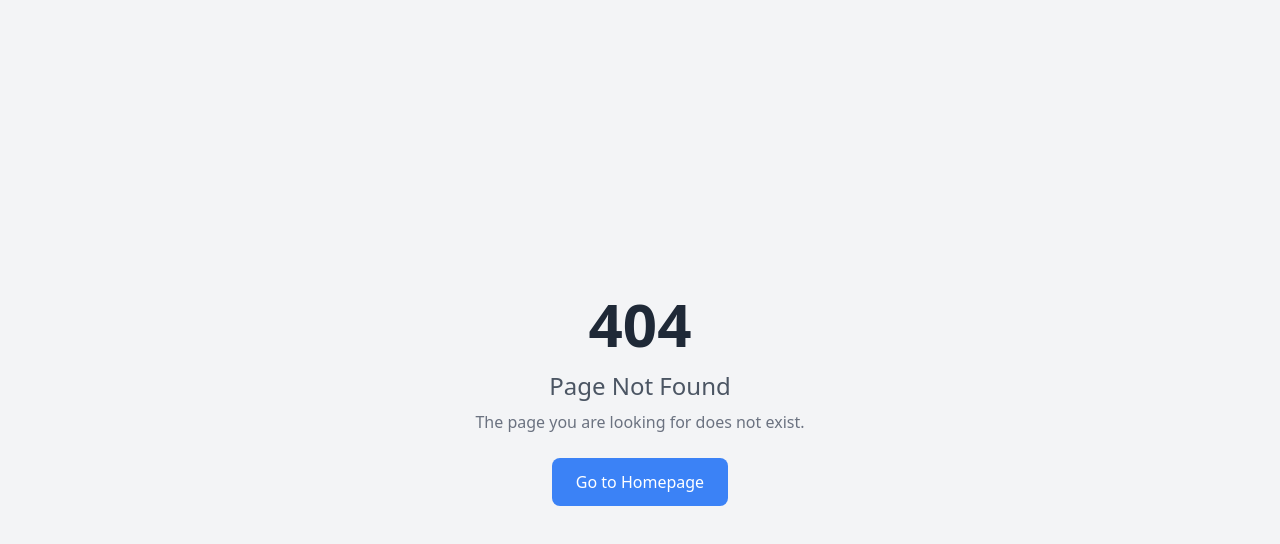
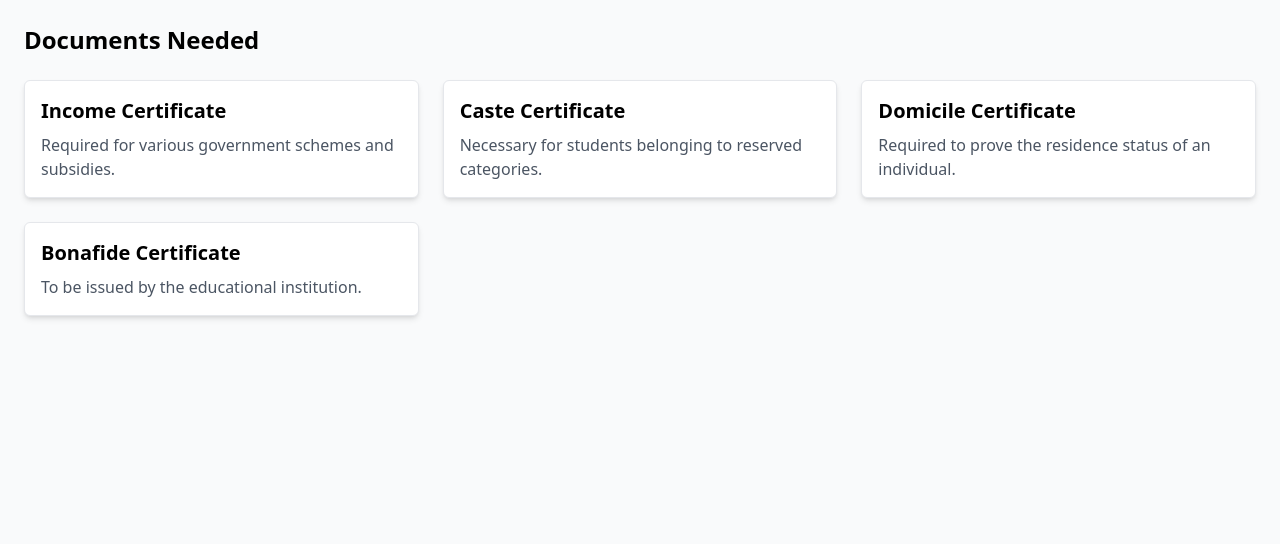
Before and after one commit to vineet-channe/ColdCodeCopy, a React (Create React App) app in the folder frontend/: page /query in a window 1280 px wide. Before the commit this address had no page. Shown: the top 544 px of the page. Built offline with nearby package versions, Linux system fonts and the light colour scheme; sample sign-in values are in the browser's storage; what quill-blot-formatter, quill-image-resize-module-react would draw is missing.

Commit message:
Incomecert

```diff
--- a/frontend/src/App.js
+++ b/frontend/src/App.js
@@ -15,6 +15,7 @@ import Home from './components/Home';
 import CommunityForum from './components/Community';
 import Mentorship from "./components/Mentorship";
 import IncomeCert from "./components/IncomeCert";
+import Query from "./components/Query";
 
 function App() {
   const [isAuthenticated, setIsAuthenticated] = useState(false);
@@ -43,6 +44,7 @@ function App() {
         <Route path="/call/:callid" element={<PrivateRoute element={<VideoCall/>} />} />
         <Route path="*" element={<NotFound/>} />
         <Route path="/query/incomecertificate" element={<IncomeCert />}></Route>
+        <Route path="/query" element={<Query />}></Route>
         <Route path="/home" element={<Home/>} />
         <Route path="/mentorship" element={<Mentorship/>} />
         <Route path="/video/:videoId" element={<PrivateRoute element={<Player/>} />} />
--- /dev/null
+++ b/frontend/src/components/Query.js
@@ -0,0 +1,50 @@
+import React from "react";
+import { useNavigate } from "react-router-dom";
+
+const documents = [
+  {
+    title: "Income Certificate",
+    description: "Required for various government schemes and subsidies.",
+    path: "/query/incomecertificate",
+  },
+  {
+    title: "Caste Certificate",
+    description: "Necessary for students belonging to reserved categories.",
+    path: "/query/castecertificate",
+  },
+  {
+    title: "Domicile Certificate",
+    description: "Required to prove the residence status of an individual.",
+    path: "/query/domicilecertificate",
+  },
+  {
+    title: "Bonafide Certificate",
+    description: "To be issued by the educational institution.",
+    path: "/query/bonafidecertificate",
+  },
+  // Add more document objects as needed
+];
+
+const Query = () => {
+  const navigate = useNavigate();
+
+  return (
+    <div className="p-6 bg-gray-50 min-h-screen">
+      <h2 className="text-2xl font-bold mb-6">Documents Needed</h2>
+      <div className="grid grid-cols-1 md:grid-cols-2 lg:grid-cols-3 gap-6">
+        {documents.map((document, index) => (
+          <div
+            key={index}
+            className="bg-white border rounded-md shadow-md p-4 cursor-pointer"
+            onClick={() => navigate(document.path)}
+          >
+            <h3 className="text-xl font-semibold mb-2">{document.title}</h3>
+            <p className="text-gray-600">{document.description}</p>
+          </div>
+        ))}
+      </div>
+    </div>
+  );
+};
+
+export default Query;
--- a/frontend/src/components/Scholarship.js
+++ b/frontend/src/components/Scholarship.js
@@ -252,7 +252,7 @@ const Scholarship = () => {
 
         {/* Document Helper Button */}
         <button
-          onClick={() => navigate("/query/incomecertificate")} // Navigate to the specified path
+          onClick={() => navigate("/query/")} // Navigate to the specified path
           className="w-full bg-green-500 text-white py-2 rounded-md mt-4"
         >
           Document Helper
```
